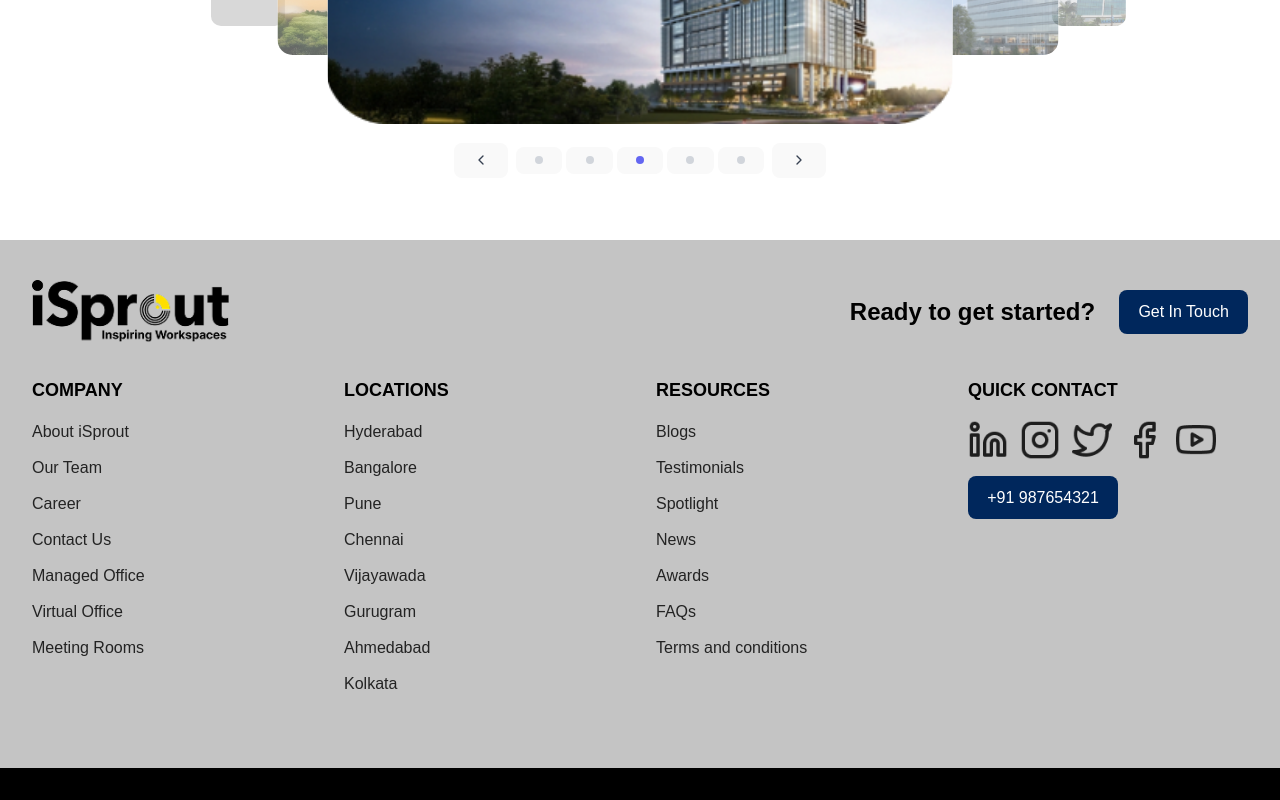
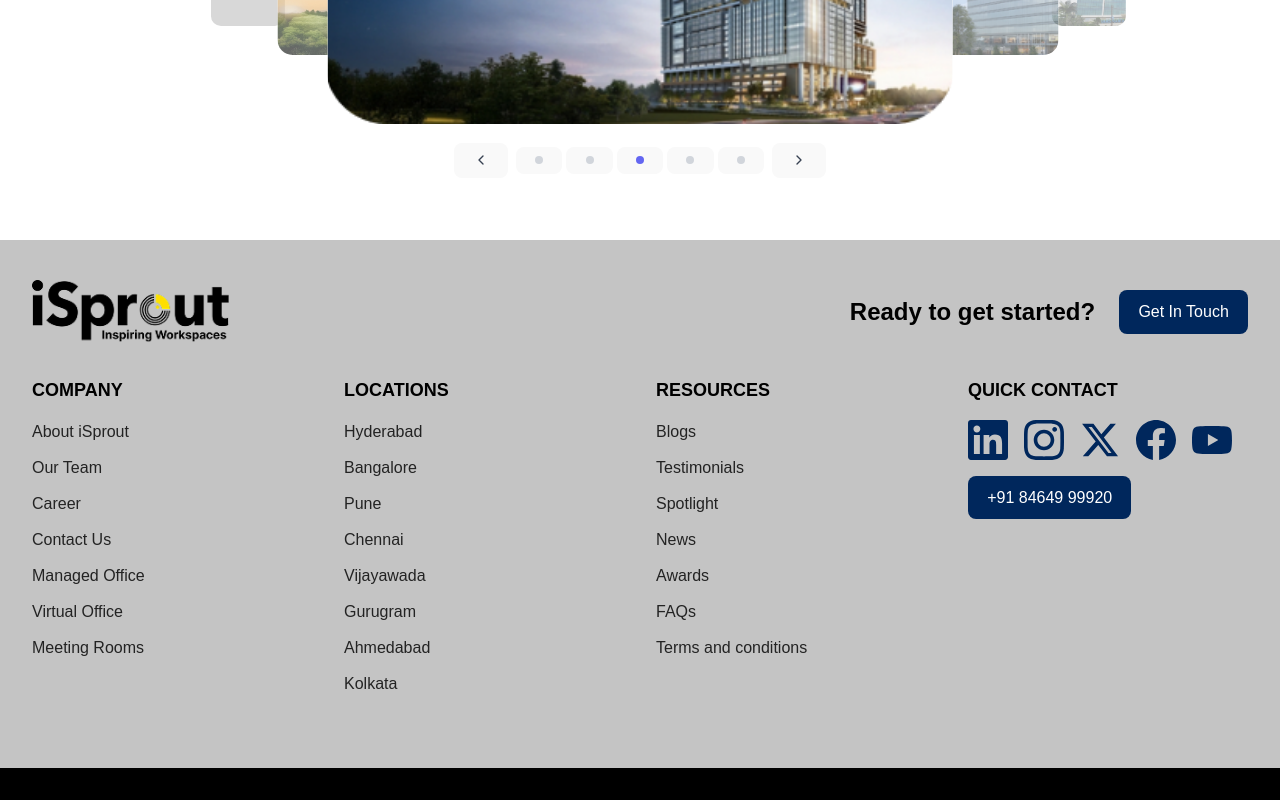
Before and after one commit to ideasproutin/isprout-web, a React (Vite) app: page / in a window 1280 px wide. Shown: the part 9627-10427 px from the top of the page. Built offline with nearby package versions, Linux system fonts and the light colour scheme; grey boxes are pictures that could not be loaded.

Commit message:
Refactor code structure for improved readability and maintainability

```diff
--- a/src/components/footer/footer.tsx
+++ b/src/components/footer/footer.tsx
@@ -1,9 +1,4 @@
 import logo from "../../assets/footer/isprout_logo.png";
-import instagram from "../../assets/footer/Instagram.png";
-import facebook from "../../assets/footer/Facebook.png";
-import twitter from "../../assets/footer/Twitter.png";
-import youtube from "../../assets/footer/Youtube.png";
-import linkedin from "../../assets/footer/Linkedin.png";
 import { COLORS } from "../../helpers/constants/Colors";
 
 const Footer = () => {
@@ -138,43 +133,86 @@
 						</h3>
 
 						{/* SOCIAL ICONS */}
-						<div className='flex flex-wrap gap-3 mb-4'>
-							{[
-								{
-									icon: linkedin,
-									link: "https://in.linkedin.com/company/isprout",
-								},
-								{
-									icon: instagram,
-									link: "https://www.instagram.com/isproutcoworkingspace/",
-								},
-								{
-									icon: twitter,
-									link: "https://x.com/isproutbc",
-								},
-								{
-									icon: facebook,
-									link: "https://www.facebook.com/isprout",
-								},
-								{
-									icon: youtube,
-									link: "https://www.youtube.com/@isproutbusinesscentre236",
-								},
-							].map((social, i) => (
+						<div className='flex gap-4 mb-4'>
+							{/* LinkedIn */}
 							<a
-									key={i}
-									href={social.link}
+								href='https://in.linkedin.com/company/isprout'
 								target='_blank'
 								rel='noopener noreferrer'
 								className='hover:opacity-70 transition'
 							>
-									<img
-										src={social.icon}
-										alt='Social'
+								<svg
 									className='w-8 h-8 sm:w-10 sm:h-10'
-									/>
+									viewBox='0 0 24 24'
+									fill='#00275c'
+								>
+									<path d='M20.447 20.452h-3.554v-5.569c0-1.328-.027-3.037-1.852-3.037-1.853 0-2.136 1.445-2.136 2.939v5.667H9.351V9h3.414v1.561h.046c.477-.9 1.637-1.85 3.37-1.85 3.601 0 4.267 2.37 4.267 5.455v6.286zM5.337 7.433c-1.144 0-2.063-.926-2.063-2.065 0-1.138.92-2.063 2.063-2.063 1.14 0 2.064.925 2.064 2.063 0 1.139-.925 2.065-2.064 2.065zm1.782 13.019H3.555V9h3.564v11.452zM22.225 0H1.771C.792 0 0 .774 0 1.729v20.542C0 23.227.792 24 1.771 24h20.451C23.2 24 24 23.227 24 22.271V1.729C24 .774 23.2 0 22.222 0h.003z' />
+								</svg>
 							</a>
-							))}
+
+							{/* Instagram */}
+							<a
+								href='https://www.instagram.com/isproutcoworkingspace/'
+								target='_blank'
+								rel='noopener noreferrer'
+								className='hover:opacity-70 transition'
+							>
+								<svg
+									className='w-8 h-8 sm:w-10 sm:h-10'
+									viewBox='0 0 24 24'
+									fill='#00275c'
+								>
+									<path d='M12 2.163c3.204 0 3.584.012 4.85.07 3.252.148 4.771 1.691 4.919 4.919.058 1.265.069 1.645.069 4.849 0 3.205-.012 3.584-.069 4.849-.149 3.225-1.664 4.771-4.919 4.919-1.266.058-1.644.07-4.85.07-3.204 0-3.584-.012-4.849-.07-3.26-.149-4.771-1.699-4.919-4.92-.058-1.265-.07-1.644-.07-4.849 0-3.204.013-3.583.07-4.849.149-3.227 1.664-4.771 4.919-4.919 1.266-.057 1.645-.069 4.849-.069zm0-2.163c-3.259 0-3.667.014-4.947.072-4.358.2-6.78 2.618-6.98 6.98-.059 1.281-.073 1.689-.073 4.948 0 3.259.014 3.668.072 4.948.2 4.358 2.618 6.78 6.98 6.98 1.281.058 1.689.072 4.948.072 3.259 0 3.668-.014 4.948-.072 4.354-.2 6.782-2.618 6.979-6.98.059-1.28.073-1.689.073-4.948 0-3.259-.014-3.667-.072-4.947-.196-4.354-2.617-6.78-6.979-6.98-1.281-.059-1.69-.073-4.949-.073zm0 5.838c-3.403 0-6.162 2.759-6.162 6.162s2.759 6.163 6.162 6.163 6.162-2.759 6.162-6.163c0-3.403-2.759-6.162-6.162-6.162zm0 10.162c-2.209 0-4-1.79-4-4 0-2.209 1.791-4 4-4s4 1.791 4 4c0 2.21-1.791 4-4 4zm6.406-11.845c-.796 0-1.441.645-1.441 1.44s.645 1.44 1.441 1.44c.795 0 1.439-.645 1.439-1.44s-.644-1.44-1.439-1.44z' />
+								</svg>
+							</a>
+
+							{/* X (Twitter) */}
+							<a
+								href='https://x.com/isproutbc'
+								target='_blank'
+								rel='noopener noreferrer'
+								className='hover:opacity-70 transition'
+							>
+								<svg
+									className='w-8 h-8 sm:w-10 sm:h-10'
+									viewBox='0 0 24 24'
+									fill='#00275c'
+								>
+									<path d='M18.244 2.25h3.308l-7.227 8.26 8.502 11.24H16.17l-5.214-6.817L4.99 21.75H1.68l7.73-8.835L1.254 2.25H8.08l4.713 6.231zm-1.161 17.52h1.833L7.084 4.126H5.117z' />
+								</svg>
+							</a>
+
+							{/* Facebook */}
+							<a
+								href='https://www.facebook.com/isprout'
+								target='_blank'
+								rel='noopener noreferrer'
+								className='hover:opacity-70 transition'
+							>
+								<svg
+									className='w-8 h-8 sm:w-10 sm:h-10'
+									viewBox='0 0 24 24'
+									fill='#00275c'
+								>
+									<path d='M24 12.073c0-6.627-5.373-12-12-12s-12 5.373-12 12c0 5.99 4.388 10.954 10.125 11.854v-8.385H7.078v-3.47h3.047V9.43c0-3.007 1.792-4.669 4.533-4.669 1.312 0 2.686.235 2.686.235v2.953H15.83c-1.491 0-1.956.925-1.956 1.874v2.25h3.328l-.532 3.47h-2.796v8.385C19.612 23.027 24 18.062 24 12.073z' />
+								</svg>
+							</a>
+
+							{/* YouTube */}
+							<a
+								href='https://www.youtube.com/@isproutbusinesscentre236'
+								target='_blank'
+								rel='noopener noreferrer'
+								className='hover:opacity-70 transition'
+							>
+								<svg
+									className='w-8 h-8 sm:w-10 sm:h-10'
+									viewBox='0 0 24 24'
+									fill='#00275c'
+								>
+									<path d='M23.498 6.186a3.016 3.016 0 0 0-2.122-2.136C19.505 3.545 12 3.545 12 3.545s-7.505 0-9.377.505A3.017 3.017 0 0 0 .502 6.186C0 8.07 0 12 0 12s0 3.93.502 5.814a3.016 3.016 0 0 0 2.122 2.136c1.871.505 9.376.505 9.376.505s7.505 0 9.377-.505a3.015 3.015 0 0 0 2.122-2.136C24 15.93 24 12 24 12s0-3.93-.502-5.814zM9.545 15.568V8.432L15.818 12l-6.273 3.568z' />
+								</svg>
+							</a>
 						</div>
 
 						{/* PHONE */}
@@ -182,7 +220,7 @@
 							className='px-6 py-3 rounded-full text-white font-semibold text-sm sm:text-base hover:opacity-90 transition'
 							style={{ backgroundColor: "#00275c" }}
 						>
-							+91 987654321
+							+91 84649 99920
 						</button>
 					</div>
 				</div>
--- a/src/pages/virtualoffice/intro.tsx
+++ b/src/pages/virtualoffice/intro.tsx
@@ -1,7 +1,7 @@
 import React, { useLayoutEffect, useRef, useState } from "react";
 import { User, Mail, Phone, MapPin, Building2 } from "lucide-react";
 import heroImage from "../../assets/managedoffice/managedoffice1.png";
-import formImage from "../../assets/managedoffice/managedoffice2.png";
+import formImage from "../../assets/virtualoffice/virtualoffice-form.jpg";
 import WhyVirtualOffice from "./whyvirtualoffice";
 import Locations from "../home/components/locations";
 import VirtualOfficeProcess from "./virtualoffice_process";
@@ -74,7 +74,9 @@
 
 const VirtualOfficeIntro = () => {
 	const wrapRef = useRef<HTMLDivElement | null>(null);
+	const formRef = useRef<HTMLDivElement | null>(null);
 	const [scale, setScale] = useState(1);
+	const [formHeight, setFormHeight] = useState<number | undefined>(undefined);
 
 	useLayoutEffect(() => {
 		if (!wrapRef.current) return;
@@ -96,6 +98,19 @@
 		ro.observe(el);
 
 		return () => ro.disconnect();
+	}, []);
+
+	// --- Measure form height and set image container height ---
+	useLayoutEffect(() => {
+		if (!formRef.current) return;
+		const handleResize = () => {
+			if (formRef.current) {
+				setFormHeight(formRef.current.offsetHeight);
+			}
+		};
+		handleResize();
+		window.addEventListener("resize", handleResize);
+		return () => window.removeEventListener("resize", handleResize);
 	}, []);
 
 	const scaledHeight = Math.round(DESIGN_H * scale);
@@ -130,7 +145,7 @@
 							>
 								<div className='relative w-full h-full'>
 									{/* Black background ellipse with shadow */}
-									<div className='absolute h-[560px] left-[285px] top-[-40px] w-[625px]'>
+									<div className='absolute h-[560px] left-[285px] -top-10 w-[625px]'>
 										<div className='absolute inset-[0_-0.94%_-1.83%_0]'>
 											<svg
 												className='block size-full'
@@ -197,8 +212,8 @@
 									</div>
 
 									{/* Virtual office image in circle with border */}
-									<div className='absolute h-[530px] left-[302px] top-[-28px] w-[590px]'>
-										<div className='w-full h-full rounded-[50%] overflow-hidden border-[2px] border-black'>
+									<div className='absolute h-[530px] left-[302px] -top-7 w-[590px]'>
+										<div className='w-full h-full rounded-[50%] overflow-hidden border-2 border-black'>
 											<img
 												alt='Modern office workspace with laptop'
 												className='block max-w-none size-full object-cover'
@@ -361,11 +376,10 @@
 			{/* BELOW CONTENT (UNCHANGED) */}
 			<section className='py-10 sm:py-12 md:py-20 px-4 sm:px-6 md:px-8 lg:px-16 bg-white'>
 				<div className='max-w-7xl mx-auto'>
-					<div className='grid grid-cols-1 lg:grid-cols-2 gap-10 md:gap-12 items-start'>
-						{/* LEFT CONTENT */}
-						<div className='flex flex-col items-start'>
+					{/* HEADING AND SUBTEXT */}
+					<div className='mb-8 sm:mb-10'>
 						<h2
-								className='text-2xl sm:text-3xl md:text-4xl mb-4 sm:mb-6'
+							className='text-2xl sm:text-3xl md:text-4xl font-bold mb-4'
 							style={{
 								fontFamily: "Outfit, sans-serif",
 								color: "#00275c",
@@ -379,23 +393,27 @@
 						</h2>
 
 						<p
-								className='text-base sm:text-lg md:text-xl mb-6 sm:mb-8'
+							className='text-base sm:text-lg md:text-xl'
 							style={{ fontFamily: "Outfit, sans-serif" }}
 						>
 							Share your details, choose your city, and our team will help you set up a premium business address with professional support services.
 						</p>
+					</div>
 
-							<div className='rounded-xl overflow-hidden w-full max-w-md'>
+					<div className='grid grid-cols-1 lg:grid-cols-2 gap-10 md:gap-12 items-start'>
+						{/* LEFT CONTENT - IMAGE */}
+						<div className='flex flex-col items-start w-full' style={formHeight ? { minHeight: formHeight } : {}}>
+							<div className='rounded-xl overflow-hidden w-full h-full' style={formHeight ? { height: formHeight } : {}}>
 								<img
 									alt='Virtual Office Space'
-									className='w-full h-auto object-cover max-h-[600px]'
+									className='w-full h-full object-contain'
 									src={formImage}
 								/>
 							</div>
 						</div>
 
 						{/* FORM */}
-						<div className='bg-white p-5 sm:p-6 md:p-8 rounded-xl w-full lg:mt-[120px] flex flex-col'>
+						<div ref={formRef} className='bg-white p-5 sm:p-6 md:p-8 rounded-xl w-full flex flex-col'>
 							<form className='space-y-5'>
 								<FloatingInput
 									label="Full Name"
@@ -460,9 +478,10 @@
 									</label>
 								</div>
 
+								<div className='flex justify-center'>
 									<button
 										type='submit'
-									className='w-full sm:w-auto px-10 sm:px-12 py-3 rounded-xl transition-colors text-base font-medium'
+										className='px-10 sm:px-12 py-3 rounded-xl transition-colors text-base font-medium'
 										style={{
 											backgroundColor: "#FFDE00",
 											color: "#00275c",
@@ -479,6 +498,7 @@
 									>
 										Submit
 									</button>
+								</div>
 							</form>
 						</div>
 					</div>
```
Also changed, not shown: 1 other file (tests, documents, lock files or other folders). Lines whose indentation alone changed are shown as unchanged.
